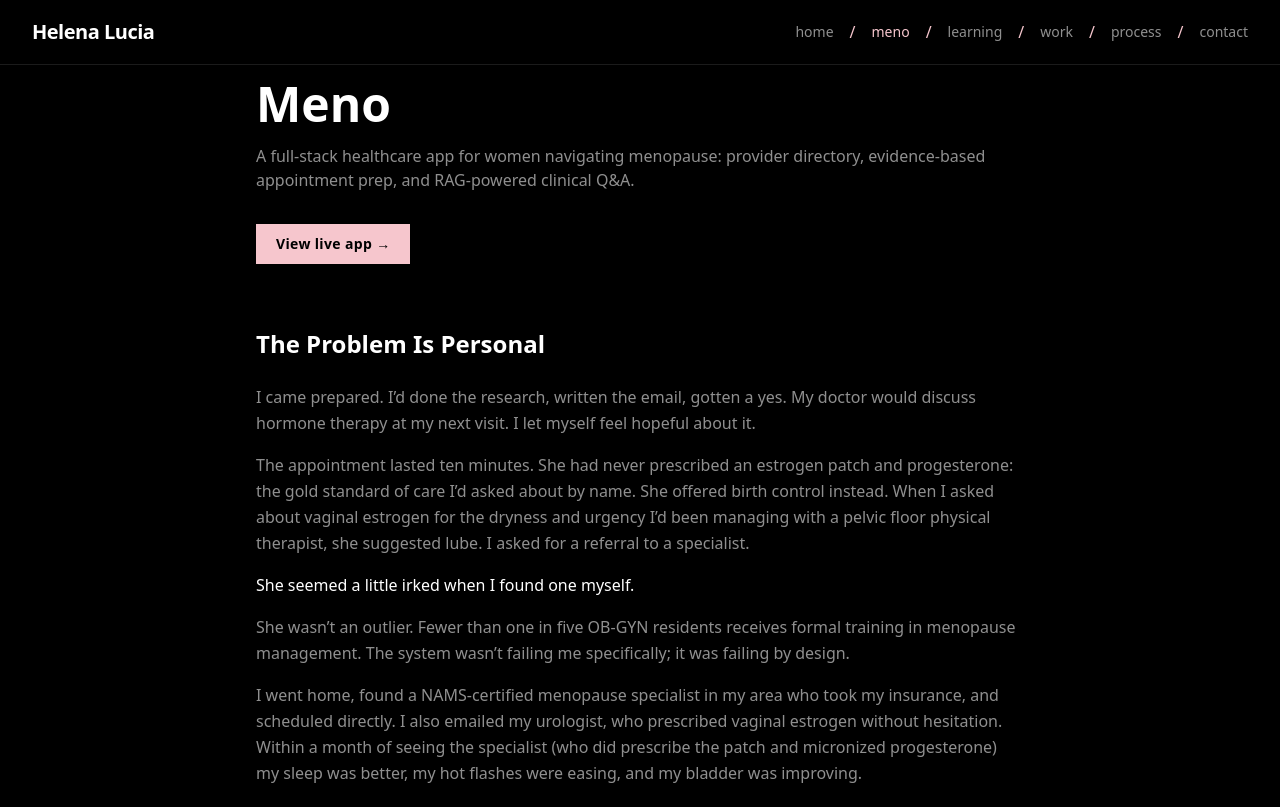
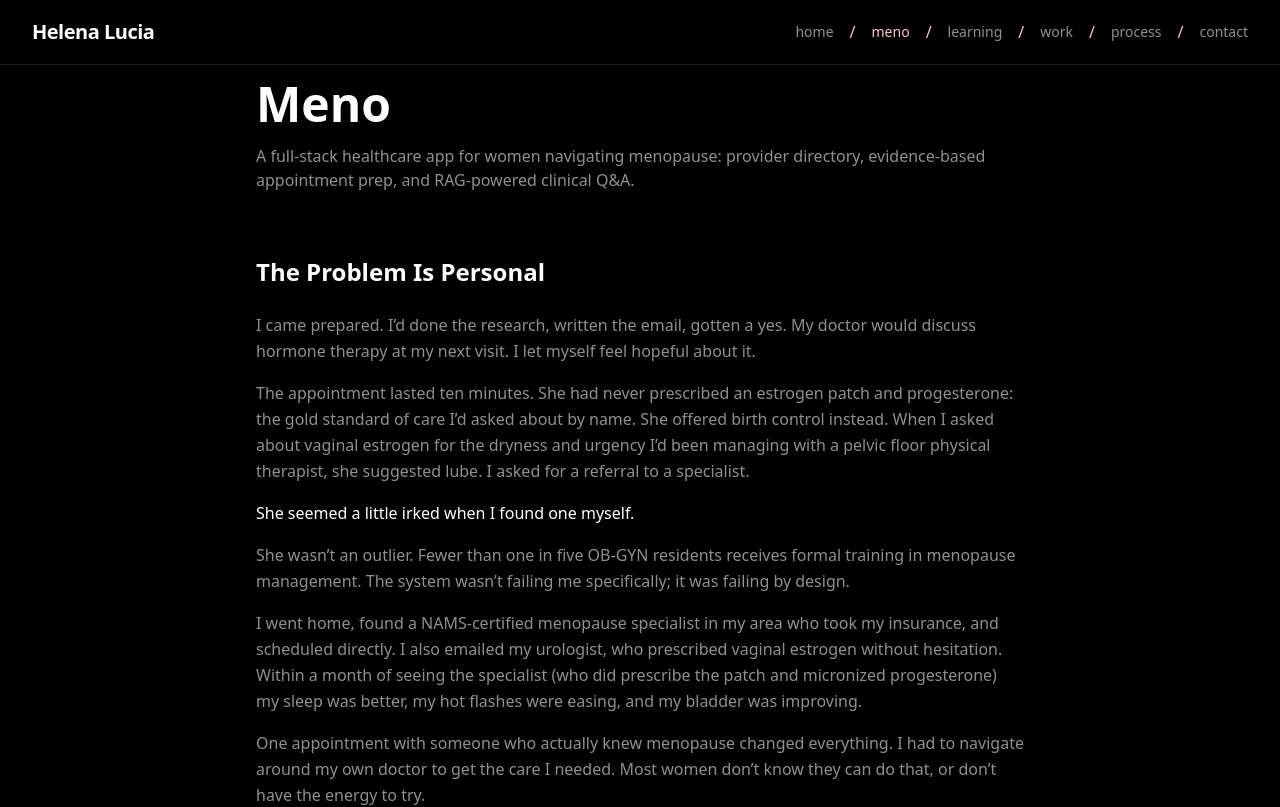
Before and after one commit to helenakristina/helena-portfolio, a Next.js app: page /meno in a window 1280 px wide. Shown: the top 807 px of the page. Built offline with nearby package versions, Linux system fonts and the light colour scheme.

Commit message:
Removed meno live link

```diff
--- a/src/app/meno/page.tsx
+++ b/src/app/meno/page.tsx
@@ -15,18 +15,9 @@ export default function Meno() {
         {/* 1. Page Header */}
         <div>
           <h1 className="text-4xl sm:text-5xl font-bold text-white mb-4">Meno</h1>
-          <p className="text-ink-muted mb-8">
+          <p className="text-ink-muted">
             A full-stack healthcare app for women navigating menopause: provider directory, evidence-based appointment prep, and RAG-powered clinical Q&amp;A.
           </p>
-          <a
-            href="https://meno-hazel.vercel.app"
-            target="_blank"
-            rel="noopener noreferrer"
-            aria-label="View live app (opens in new tab)"
-            className="inline-block px-5 py-2.5 bg-accent text-black text-sm font-semibold tracking-wide hover:bg-accent-deep transition-colors duration-200"
-          >
-            View live app →
-          </a>
         </div>
 
         {/* 2. The Problem Is Personal */}
@@ -245,9 +236,9 @@ export default function Meno() {
               exists and women deserve access to it. The appointment prep flow
               surfaces dismissal scenarios specific to mental health
               presentations, because &ldquo;that sounds like anxiety, you need
-              an antidepressant&rdquo; is one of the most common things a
+              an antidepressant&rdquo; is a common thing a
               perimenopausal woman hears, and there is evidence-based language
-              available to respond to it. The dots exist. Meno connects them.
+              available to respond to it.
             </p>
           </div>
         </div>
```
